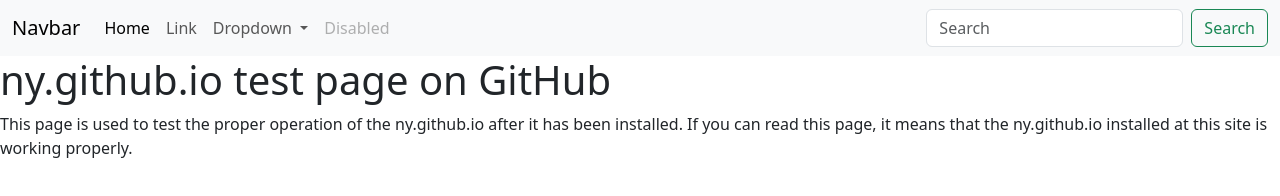
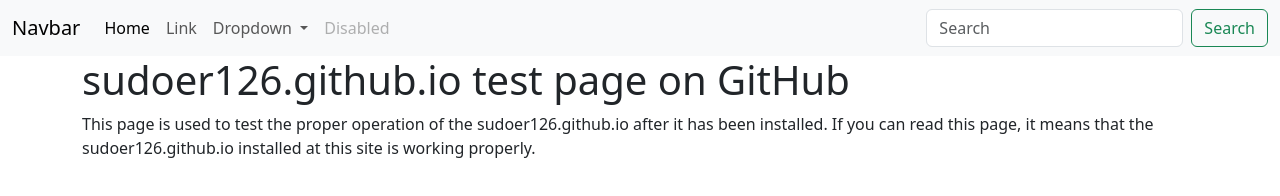
Before and after one commit to nurbolyerzhan/sudoer126.github.io, a plain HTML site: page index.html in a window 1280 px wide. Drawn offline with nearby package versions, Linux system fonts and the light colour scheme.

Commit message:
Update index.html

```diff
--- a/index.html
+++ b/index.html
@@ -44,8 +44,10 @@
     </div>
   </div>
 </nav>
-	<h1>ny.github.io test page on GitHub</h1>
-	<p>This page is used to test the proper operation of the ny.github.io after it has been installed. If you can read this page, it means that the ny.github.io installed at this site is working properly.</p>
+	<div class="container">
+		<h1>sudoer126.github.io test page on GitHub</h1>
+	<p>This page is used to test the proper operation of the sudoer126.github.io after it has been installed. If you can read this page, it means that the sudoer126.github.io installed at this site is working properly.</p>
+	</div>
 
 	<script src="https://cdn.jsdelivr.net/npm/bootstrap@5.3.3/dist/js/bootstrap.bundle.min.js" integrity="sha384-YvpcrYf0tY3lHB60NNkmXc5s9fDVZLESaAA55NDzOxhy9GkcIdslK1eN7N6jIeHz" crossorigin="anonymous"></script>
 </body>
```
